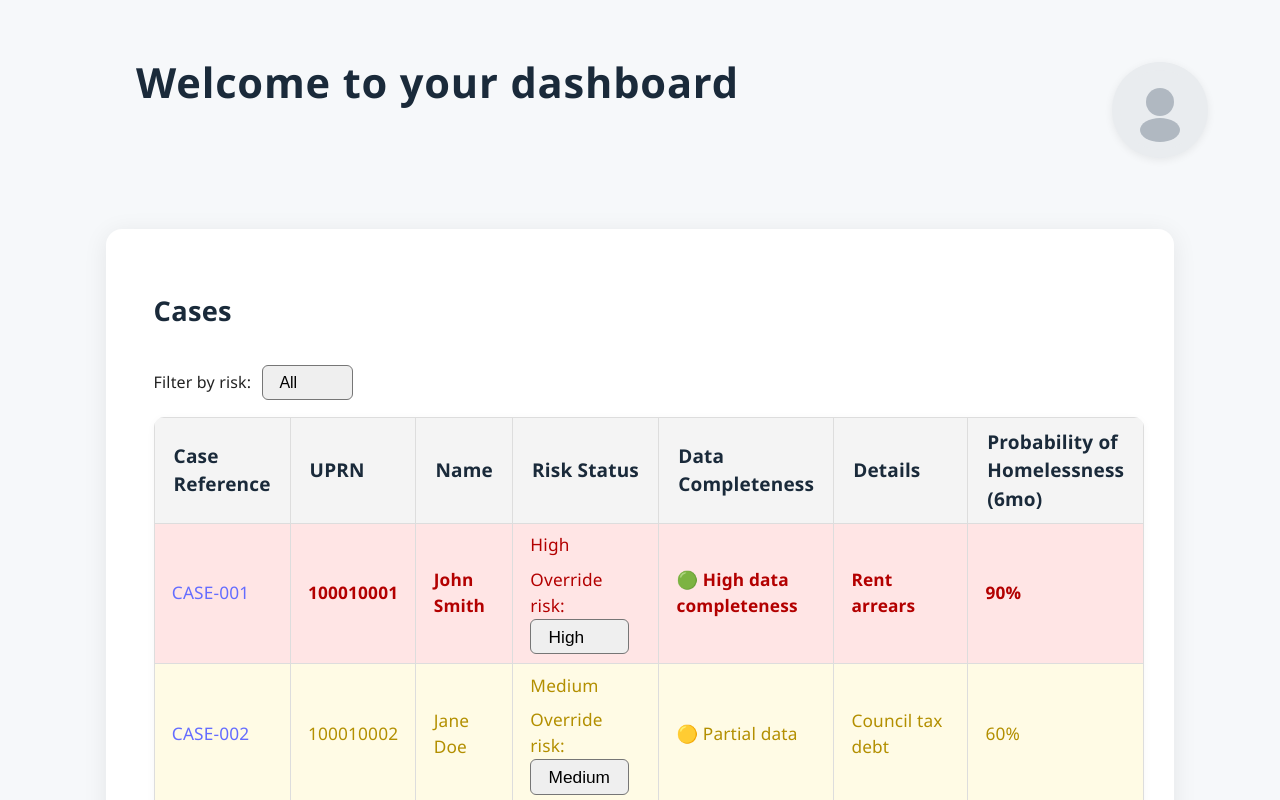
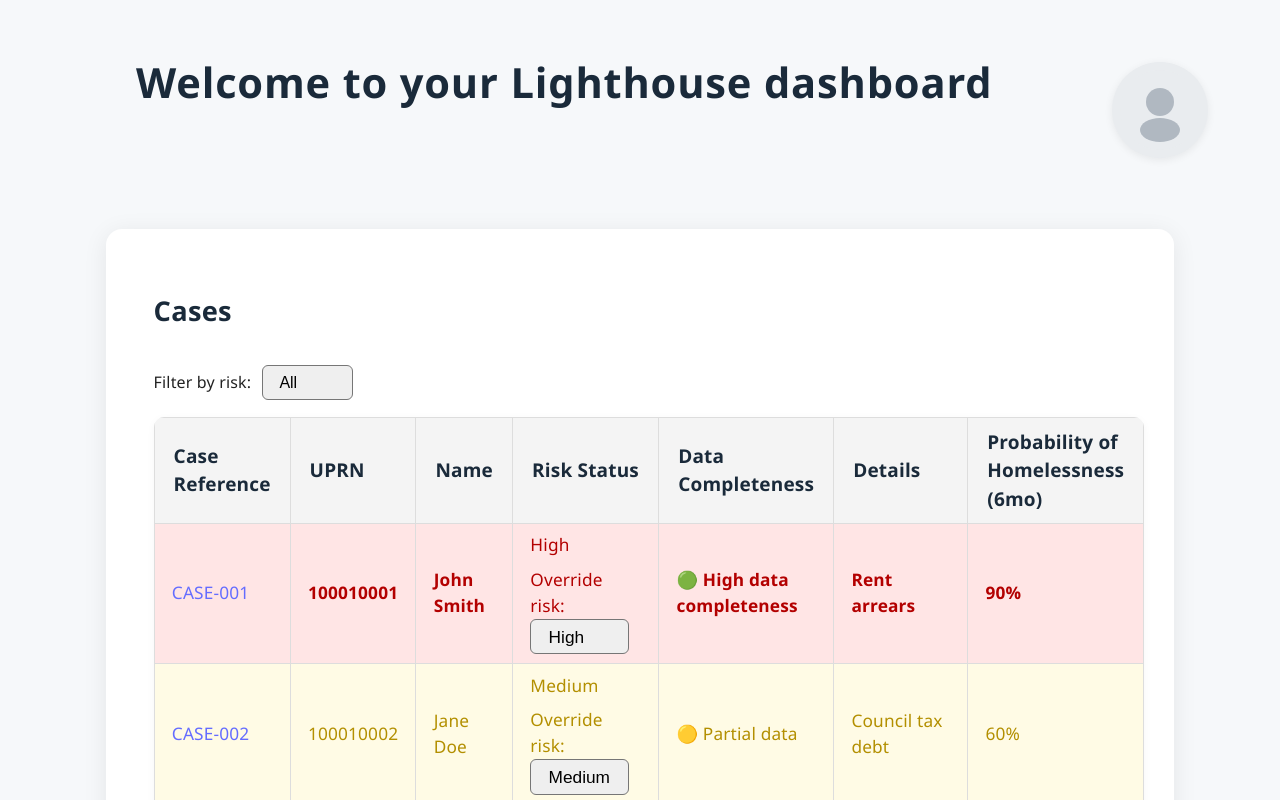
Before and after one commit to Moggach/local-gov-innovation-hackathon, a React (Vite) app: page / in a window 1280 px wide. Shown: the top 800 px of the page. Built offline with nearby package versions, Linux system fonts and the light colour scheme.

Commit message:
update app title

```diff
--- a/index.html
+++ b/index.html
@@ -4,7 +4,7 @@
     <meta charset="UTF-8" />
     <link rel="icon" type="image/svg+xml" href="/favicon.svg" />
     <meta name="viewport" content="width=device-width, initial-scale=1.0" />
-    <title>Homelessness Tracker</title>
+    <title>Lighthouse</title>
   </head>
   <body>
     <div id="root"></div>
--- a/src/App.tsx
+++ b/src/App.tsx
@@ -32,7 +32,7 @@ function Dashboard() {
   return (
     <div className="dashboard">
       <div className="dashboard-header">
-        <h1>Welcome to your dashboard</h1>
+        <h1>Welcome to your Lighthouse dashboard</h1>
         <div className="profile-icon" title="Profile">
           <svg width="80" height="80" viewBox="0 0 80 80" fill="none" xmlns="http://www.w3.org/2000/svg">
             <circle cx="40" cy="40" r="40" fill="#e9ecef" />
```
